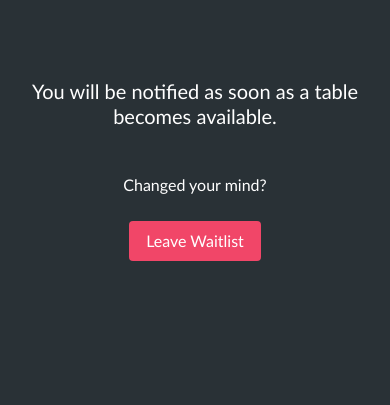
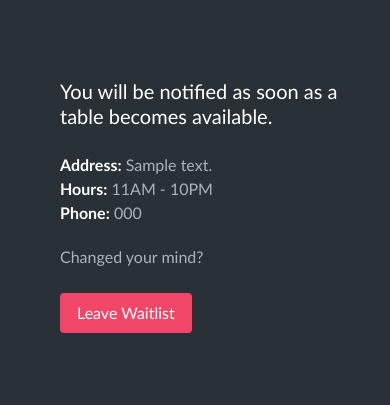
Before and after one commit to hannahgkeel/COMP426Final, a Django app: template templates/waitlist/inlist.html in a window 390 px wide. Shown: the part 935-1340 px from the top of the page. Before the commit the page ends 1196 px from the top, so only its background shows below. Run offline with Django 3.2, Linux system fonts and the light colour scheme; tables that the repository leaves empty hold one stand-in row (values such as "Sample post"); the template is opened without the code that fills it: values that come from a table or form of the project are taken from there, most other values are stand-ins (such as "Sample title", 1, 10 or a date in 2020); some libraries are stand-ins or nearby versions.

Commit message:
Addred dynamic address, phone, and hours to inlist.html

```diff
--- a/templates/waitlist/inlist.html
+++ b/templates/waitlist/inlist.html
@@ -19,9 +19,14 @@
       <div class= "columns">
           <div class="column is-half mt-2" id="map"></div>
           <!-- add directions here -->
-          <div class="column has-text-centered pt-6">
+          <div class="column pt-6 pl-6">
             <h2 class="subtitle has-text-white">You will be notified as soon as a table becomes available.</h2>
-            <h2 class="has-text-white">Changed your mind?</h2>
+            <div>
+            <p><strong style="color:#ffff">Address:</strong> {{ address }}</p>
+            <p><strong style="color:#ffff">Hours:</strong> 11AM - 10PM</p>
+            <p><strong style="color:#ffff">Phone:</strong> {{ phone }}</p>
+            </div>
+            <h2 class="">Changed your mind?</h2>
             <div class="field pb-5 pt-5">
               <p class="control">
                 <a class="button is-danger" href="javascript:{document.getElementById('leavelist').submit()}">
```
Also changed, not shown: waitlist/views.py (+7 -1 lines).
